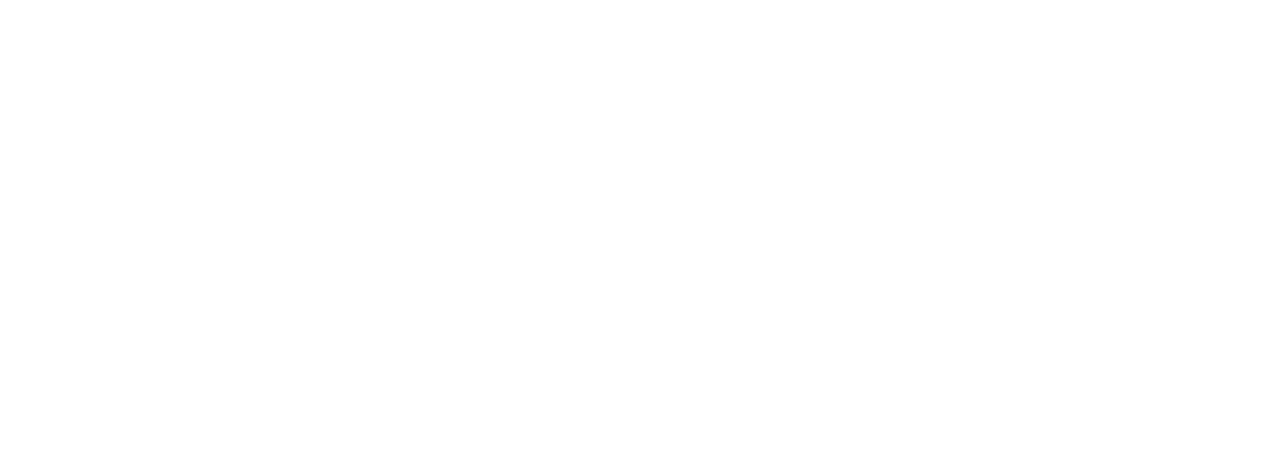
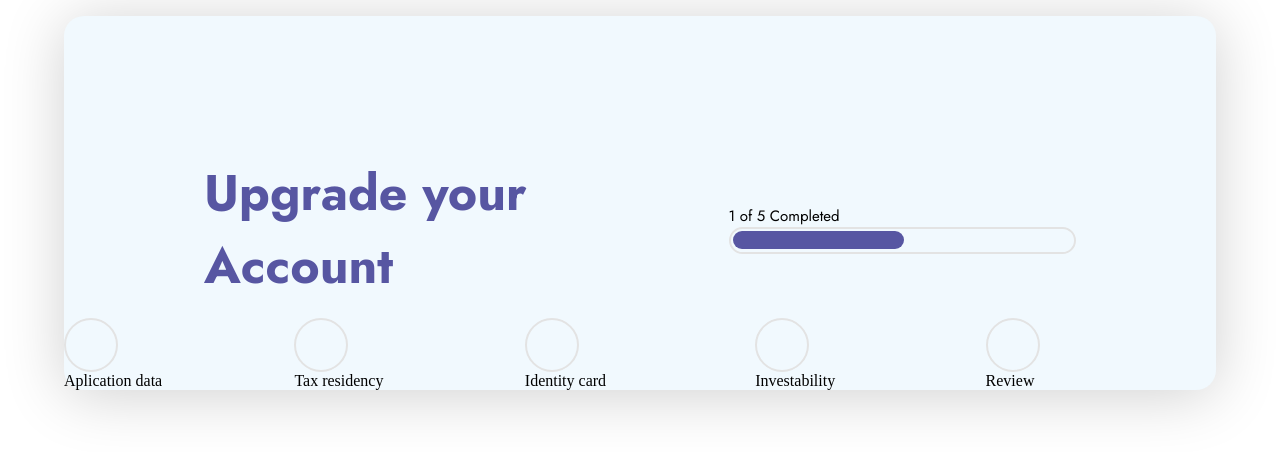
Before and after one commit to JeinerHI/learning_front, a plain HTML site: page index.html in a window 1280 px wide. Drawn offline with Linux system fonts and the light colour scheme.

Commit message:
header top kind of done

```diff
--- /dev/null
+++ b/assets/css/01-style.css
@@ -0,0 +1,61 @@
+@charset "UTF-8";
+@import url("https://fonts.googleapis.com/css2?family=Jost:ital,wght@0,100;0,200;0,300;0,400;0,500;0,531;0,600;0,700;0,800;0,900;1,100;1,200;1,300;1,400;1,500;1,531;1,600;1,700;1,800;1,900&display=swap");
+
+/** ===========================  Global properties  =========================== */
+/** ===========================  Global properties  =========================== */
+*{
+    margin: 0;
+    padding: 0;
+}
+
+:root{
+    --blue: #007bff;
+    --indigo: #6610f2;
+    --purple: #6f42c1;
+    --pink: #e83e8c;
+    --red: #dc3545;
+    --orange: #fd7e14;
+    --yellow: #ffc107;
+    --green: #28a745;
+    --teal: #20c997;
+    --cyan: #17a2b8;
+    --white: #fff;
+    --gray: #6c757d;
+    --gray-dark: #343a40;
+    --primary: #007bff;
+    --secondary: #6c757d;
+    --success: #28a745;
+    --info: #17a2b8;
+    --warning: #ffc107;
+    --danger: #dc3545;
+    --light: #f8f9fa;
+    --dark: #343a40;
+    /* --breakpoint-xs: 0;
+    --breakpoint-sm: 576px;
+    --breakpoint-md: 768px;
+    --breakpoint-lg: 992px;
+    --breakpoint-xl: 1200px; */
+    --main-font: "Jost", sans-serif;
+    --font-family-sans-serif: -apple-system,BlinkMacSystemFont,"Segoe UI",Roboto,"Helvetica Neue",Arial,sans-serif,"Apple Color Emoji","Segoe UI Emoji","Segoe UI Symbol";
+    --font-family-monospace: SFMono-Regular,Menlo,Monaco,Consolas,"Liberation Mono","Courier New",monospace;
+}
+
+h1, h2, h3, h4, h5, h6{
+    font-family: "Jost", sans-serif;
+}
+
+
+
+.flex-vertical-centered{
+    display: flex;
+    align-items: center;
+}
+
+#document{
+    width: 90vw;
+    margin: 2vh auto 0;
+    /* padding: 90px 40px; */
+    border-radius: 20px;
+    background-color: #f1f9fe;
+    box-shadow: 0px 5px 62px 0px rgba(0, 0, 0, 0.19);
+}
--- /dev/null
+++ b/assets/css/02-header.css
@@ -0,0 +1,73 @@
+#header{
+    display: flex;
+    flex-direction: column;
+    gap: 2vh;
+}
+
+
+/** =============== TOP ================ */
+
+#header_top{
+    padding: 140px;
+    padding-bottom: 0;
+    justify-content: space-between;
+}
+
+#header_top h1{
+    color: #5756a2;
+    font-size: 50px;
+    font-weight: 700;
+    text-align: left;
+}
+
+#progress{
+    width: 40%;
+}
+
+#progress_label{
+    font-family: var(--main-font);
+    font-size: 15px;
+}
+
+#progress_bar{
+    box-sizing: border-box;
+    border-radius: 20px;
+    height: 27px;
+    padding: 2px;
+    position: relative;
+    border-radius: 80px;
+    border: 2px solid #e3e3e3;
+    background-color: transparent;
+}
+
+#progress_filler{
+    width: 50%;
+    height: 80%;
+    position: absolute;
+    border-radius: 20px;
+    background-color: #5756a2;
+}
+
+
+
+/** =============== BOTTOM ================ */
+
+#header_bottom{
+    padding: ;
+}
+
+#header_bottom_container{
+    display: grid;
+    grid-template-columns: repeat(auto-fit, minmax(0, 1fr));
+}
+
+.step{
+
+}
+
+.step_check{
+    width: 50px;
+    height: 50px;
+    border: 2px solid #e3e3e3;
+    border-radius: 50%;
+}
--- a/index.html
+++ b/index.html
@@ -1,11 +1,72 @@
 <!DOCTYPE html>
 <html lang="en">
+
 <head>
     <meta charset="UTF-8">
     <meta name="viewport" content="width=device-width, initial-scale=1.0">
     <title>Document</title>
+    <link rel="stylesheet" href="assets/css/01-style.css">
+    <link rel="stylesheet" href="assets/css/02-header.css">
 </head>
+
 <body>
+    <div id="document">
+        <section id="header">
+            <div id="header_top" class="flex-vertical-centered">
+                <h1>Upgrade your Account</h1>
+                <div id="progress">
+                    <div class="progress_container">
+                        <span id="progress_label">1 of 5 Completed</span>
+                        <div id="progress_bar" class="flex-vertical-centered">
+                            <div id="progress_filler"></div>
+                        </div>
+                    </div>
+                </div>
+            </div>
+            <div id="header_bottom">
+                <div id="header_bottom_container">
+                    <div class="step">
+                        <div class="step_check">
+                            <span class="step_nike"></span>
+                        </div>
+                        <div class="step_label">Aplication data</div>
+                    </div>
+                    <div class="step">
+                        <div class="step_check">
+                            <span class="step_nike"></span>
+                        </div>
+                        <div class="step_label">Tax residency</div>
+                    </div>
+                    <div class="step">
+                        <div class="step_check">
+                            <span class="step_nike"></span>
+                        </div>
+                        <div class="step_label">Identity card</div>
+                    </div>
+                    <div class="step">
+                        <div class="step_check">
+                            <span class="step_nike"></span>
+                        </div>
+                        <div class="step_label">Investability</div>
+                    </div>
+                    <div class="step">
+                        <div class="step_check">
+                            <span class="step_nike"></span>
+                        </div>
+                        <div class="step_label">Review</div>
+                    </div>
+                </div>
+            </div>
+        </section>
 
+        <section id="content">
+
+        </section>
+
+        <section id="footer">
+
+        </section>
+    </div>
 </body>
+
 </html>
```
